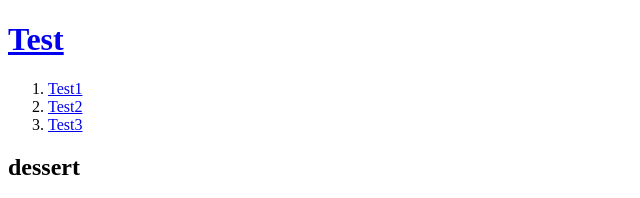
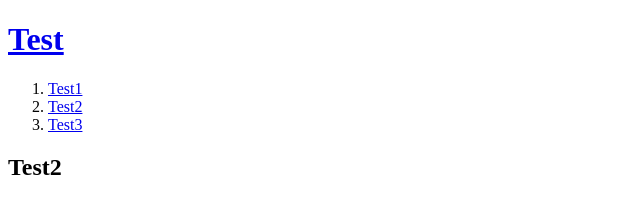
Before and after one commit to alswns6685/study1, a plain HTML site: page Test2.html in a window 1280 px wide. Shown: the top 198 px of the page, 0-640 px from the left. Drawn offline with Linux system fonts and the light colour scheme.

Commit message:
Update Test2.html

```diff
--- a/Test2.html
+++ b/Test2.html
@@ -12,7 +12,7 @@
 <li><a href="Test2.html">Test2</a></li>
 <li><a href="Test3.html">Test3</a></li>
 </ol>
-<h2>dessert</h2>
+<h2>Test2</h2>
 <img src="desert.jpg" width="40%" height="40%">
 </body>
 
```
